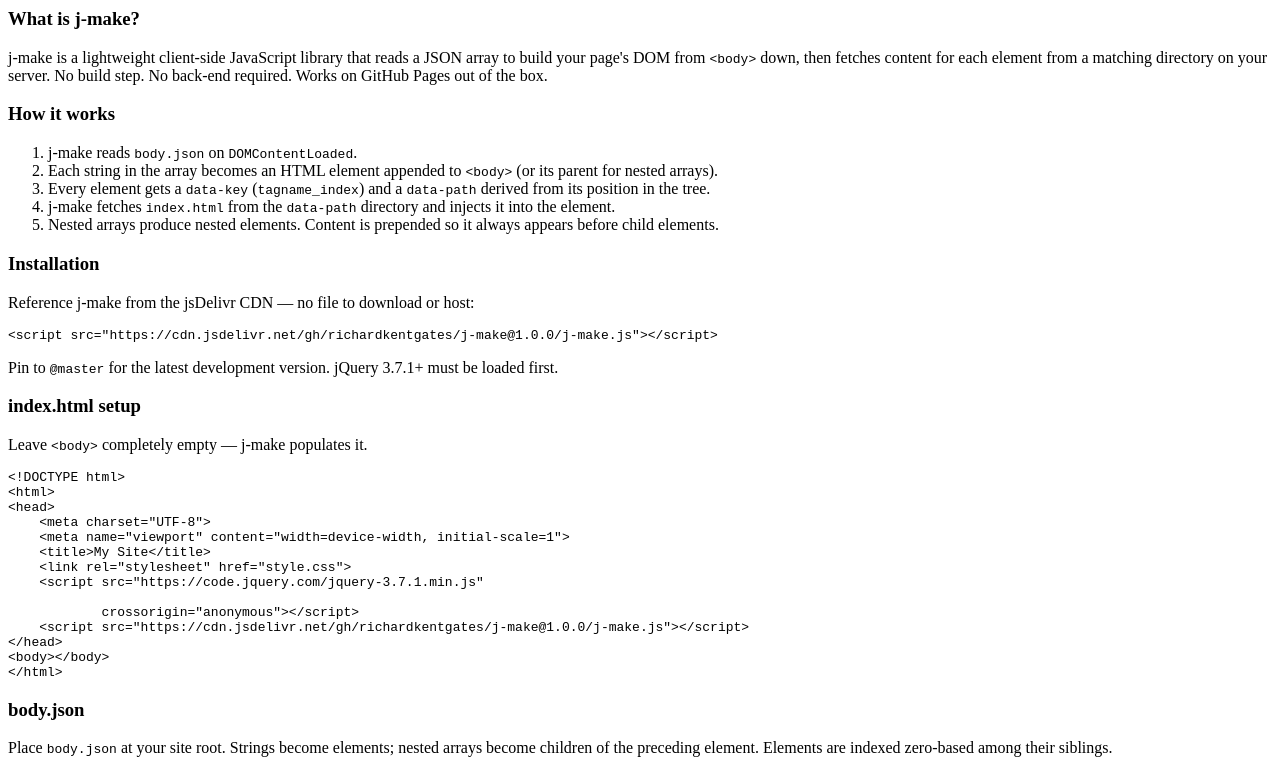
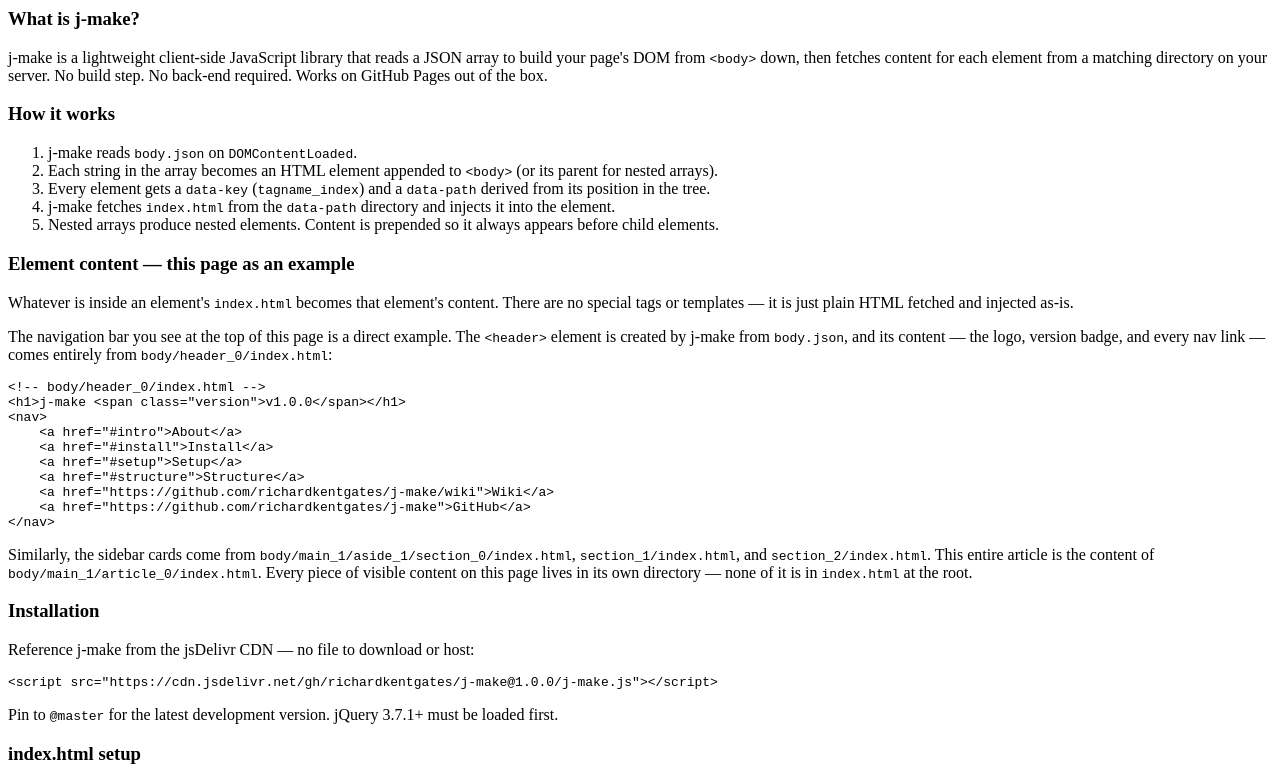
Before and after one commit to richardkentgates/j-make, a website: page body/main_1/article_0/index.html in a window 1280 px wide. Shown: the top 770 px of the page. Drawn offline with Linux system fonts and the light colour scheme.

Commit message:
Docs: explain element content with header nav as live example

```diff
--- a/body/main_1/article_0/index.html
+++ b/body/main_1/article_0/index.html
@@ -14,6 +14,35 @@
     <li>j-make fetches <code>index.html</code> from the <code>data-path</code> directory and injects it into the element.</li>
     <li>Nested arrays produce nested elements. Content is prepended so it always appears before child elements.</li>
 </ol>
+
+<h3 id="element-content">Element content — this page as an example</h3>
+<p>
+    Whatever is inside an element's <code>index.html</code> becomes that element's content.
+    There are no special tags or templates — it is just plain HTML fetched and injected as-is.
+</p>
+<p>
+    The navigation bar you see at the top of this page is a direct example.
+    The <code>&lt;header&gt;</code> element is created by j-make from <code>body.json</code>,
+    and its content — the logo, version badge, and every nav link — comes entirely from
+    <code>body/header_0/index.html</code>:
+</p>
+<pre><code>&lt;!-- body/header_0/index.html --&gt;
+&lt;h1&gt;j-make &lt;span class="version"&gt;v1.0.0&lt;/span&gt;&lt;/h1&gt;
+&lt;nav&gt;
+    &lt;a href="#intro"&gt;About&lt;/a&gt;
+    &lt;a href="#install"&gt;Install&lt;/a&gt;
+    &lt;a href="#setup"&gt;Setup&lt;/a&gt;
+    &lt;a href="#structure"&gt;Structure&lt;/a&gt;
+    &lt;a href="https://github.com/richardkentgates/j-make/wiki"&gt;Wiki&lt;/a&gt;
+    &lt;a href="https://github.com/richardkentgates/j-make"&gt;GitHub&lt;/a&gt;
+&lt;/nav&gt;</code></pre>
+<p>
+    Similarly, the sidebar cards come from <code>body/main_1/aside_1/section_0/index.html</code>,
+    <code>section_1/index.html</code>, and <code>section_2/index.html</code>. This entire article
+    is the content of <code>body/main_1/article_0/index.html</code>.
+    Every piece of visible content on this page lives in its own directory — none of it is
+    in <code>index.html</code> at the root.
+</p>
 
 <h3 id="install">Installation</h3>
 <p>Reference j-make from the jsDelivr CDN &mdash; no file to download or host:</p>
```
